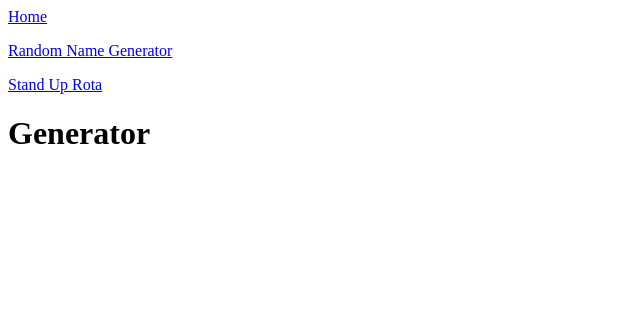
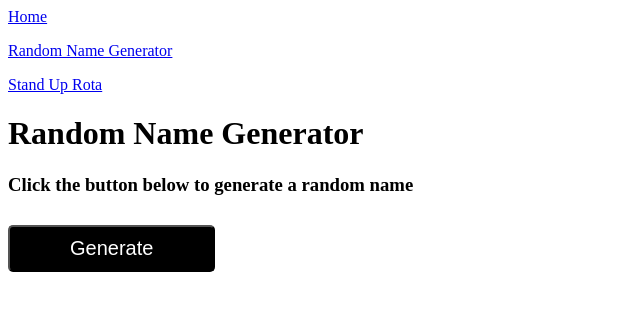
Before and after one commit to emccann2/ts-react-course, a React (Create React App) app: page /#/random in a window 1280 px wide. Shown: the top 310 px of the page, without its empty margins (0-640 px from the left). Built offline with nearby package versions, Linux system fonts and the light colour scheme.

Commit message:
feat: 🎸 add a button to generate a name
add a button to pick a random name from an array

```diff
--- a/package.json
+++ b/package.json
@@ -17,6 +17,7 @@
     "react-dom": "^18.2.0",
     "react-router-dom": "^6.4.1",
     "react-scripts": "5.0.1",
+    "styled-components": "^5.3.5",
     "typescript": "^4.8.3",
     "web-vitals": "^2.1.4"
   },
@@ -45,5 +46,8 @@
       "last 1 firefox version",
       "last 1 safari version"
     ]
+  },
+  "devDependencies": {
+    "@types/styled-components": "^5.1.26"
   }
 }
--- a/src/components/Generator.tsx
+++ b/src/components/Generator.tsx
@@ -1,7 +1,36 @@
+import styled from "styled-components";
+import { useState } from 'react';
+
 export const Generator = () => {
+    let teamNames = ['Emma', 'Jamie', 'Eamonn', 'David K', 'David McC', 'Rebecca', 'Chris', 'Donall', 'Paul', 'Alan', 'Dean', 'Caoimhe', 'Oran', 'Danielle', 'Brian', 'Jason'];
+    const [name, setName] = useState<string | null>("")
+    function clickMe() {
+        let randomValue = teamNames[Math.floor(Math.random() * teamNames.length)];
+        teamNames = teamNames.filter(i => i !== randomValue)
+        console.log(teamNames)
+        setName(randomValue)
+    }
+
+    const Button = styled.button`
+        background-color: black;
+        color: white;
+        font-size: 20px;
+        padding: 10px 60px;
+        border-radius: 5px;
+        margin: 10px 0px;
+        cursor: pointer;
+        `;
+
+
     return (
         <div>
-            <h1>Generator</h1>
+            <h1>Random Name Generator</h1>
+            <h3>Click the button below to generate a random name</h3>
+        <Button onClick={clickMe}>
+            Generate
+        </Button>
+        <p></p>
+        {name}
         </div>
     );
 };
```
Also changed, not shown: 1 other file (tests, documents, lock files or other folders).
